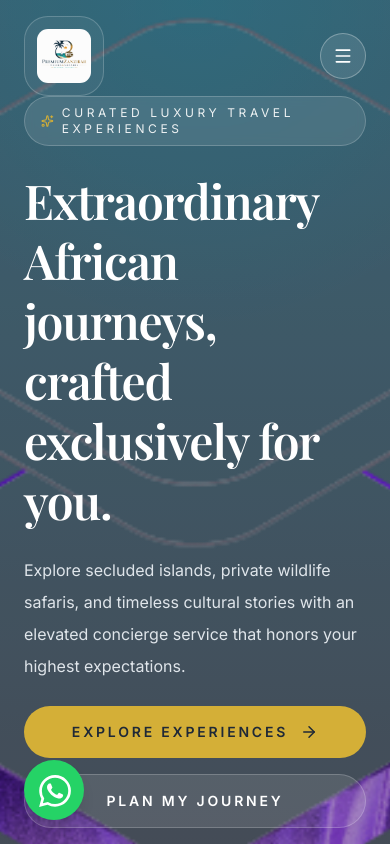
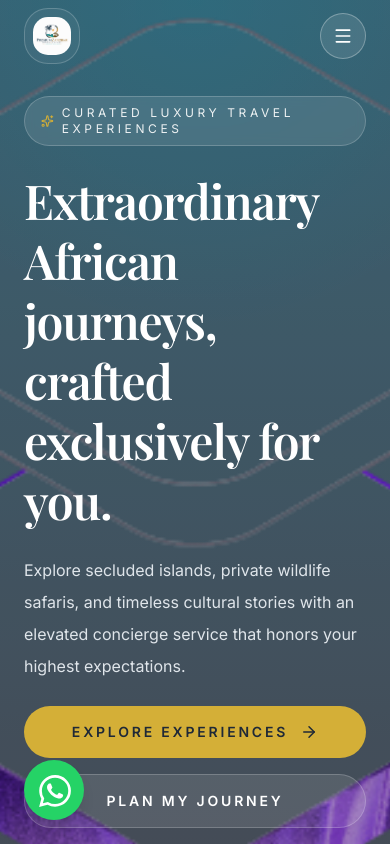
Before and after one commit to AbdulswamadJumanneHassan/Premium-Zanzibar-Tours---Safaris, a React (Vite) app: page / in a window 390 px wide. Shown: the top 844 px of the page. Built offline with nearby package versions, Linux system fonts and the light colour scheme.

Commit message:
refactor: update navbar logo styling and mobile menu behavior while adjusting back-home button positioning

```diff
--- a/src/components/layout/BackHomeButton.jsx
+++ b/src/components/layout/BackHomeButton.jsx
@@ -12,7 +12,7 @@ export default function BackHomeButton() {
           initial={{ opacity: 0, y: -10 }}
           animate={{ opacity: 1, y: 0 }}
           exit={{ opacity: 0, y: -10 }}
-          className="fixed left-1/2 top-24 z-40 -translate-x-1/2"
+          className="absolute left-1/2 top-28 z-30 -translate-x-1/2"
         >
           <Link
             to="/"
--- a/src/components/layout/Navbar.jsx
+++ b/src/components/layout/Navbar.jsx
@@ -1,7 +1,7 @@
 import { useEffect, useState } from 'react';
 import { motion } from 'framer-motion';
 import { Menu, X } from 'lucide-react';
-import { Link } from 'react-router-dom';
+import { Link, useLocation } from 'react-router-dom';
 import Logo from '../../assets/logo.png';
 
 const navItems = ['Home', 'Tours', 'Safaris', 'Hotels', 'Beaches', 'About', 'Contact'];
@@ -9,6 +9,12 @@ const navItems = ['Home', 'Tours', 'Safaris', 'Hotels', 'Beaches', 'About', 'Con
 export default function Navbar() {
   const [isScrolled, setIsScrolled] = useState(false);
   const [open, setOpen] = useState(false);
+  const location = useLocation();
+
+  // Automatically close mobile menu when location changes
+  useEffect(() => {
+    setOpen(false);
+  }, [location.pathname]);
 
   useEffect(() => {
     const handler = () => setIsScrolled(window.scrollY > 24);
@@ -26,9 +32,15 @@ export default function Navbar() {
       animate={{ y: 0, opacity: 1 }}
       transition={{ duration: 0.7, ease: 'easeOut' }}
     >
-      <div className="mx-auto flex max-w-7xl items-center justify-between px-6 py-4 sm:px-8">
-        <a href="/#home" className="flex items-center gap-4 text-white transition hover:opacity-90">
-          <img src={Logo} alt="Premium Zanzibar Tours & Safaris logo" className="h-20 w-auto rounded-3xl border border-white/20 bg-white/5 p-3 object-contain sm:h-24" />
+      <div className="mx-auto flex max-w-7xl items-center justify-between px-6 py-2 sm:px-8">
+        <a href="/#home" className="flex items-center gap-4 transition hover:opacity-90">
+          <img
+            src={Logo}
+            alt="Premium Zanzibar Tours & Safaris logo"
+            className={`h-14 w-auto rounded-3xl border p-2 object-contain sm:h-16 transition-colors duration-500 ${
+              isScrolled ? 'border-charcoal/10 bg-charcoal/5' : 'border-white/20 bg-white/5'
+            }`}
+          />
         </a>
 
         <nav className="hidden items-center gap-10 md:flex">
```
